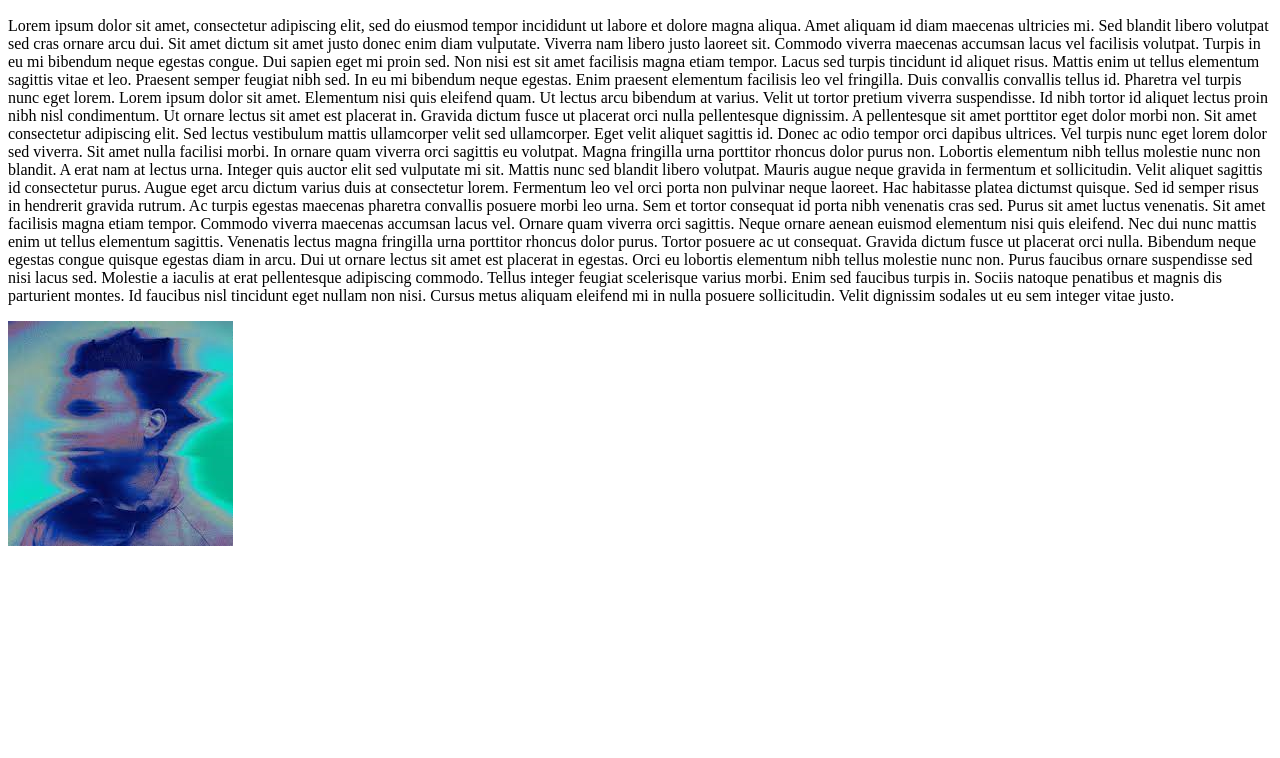
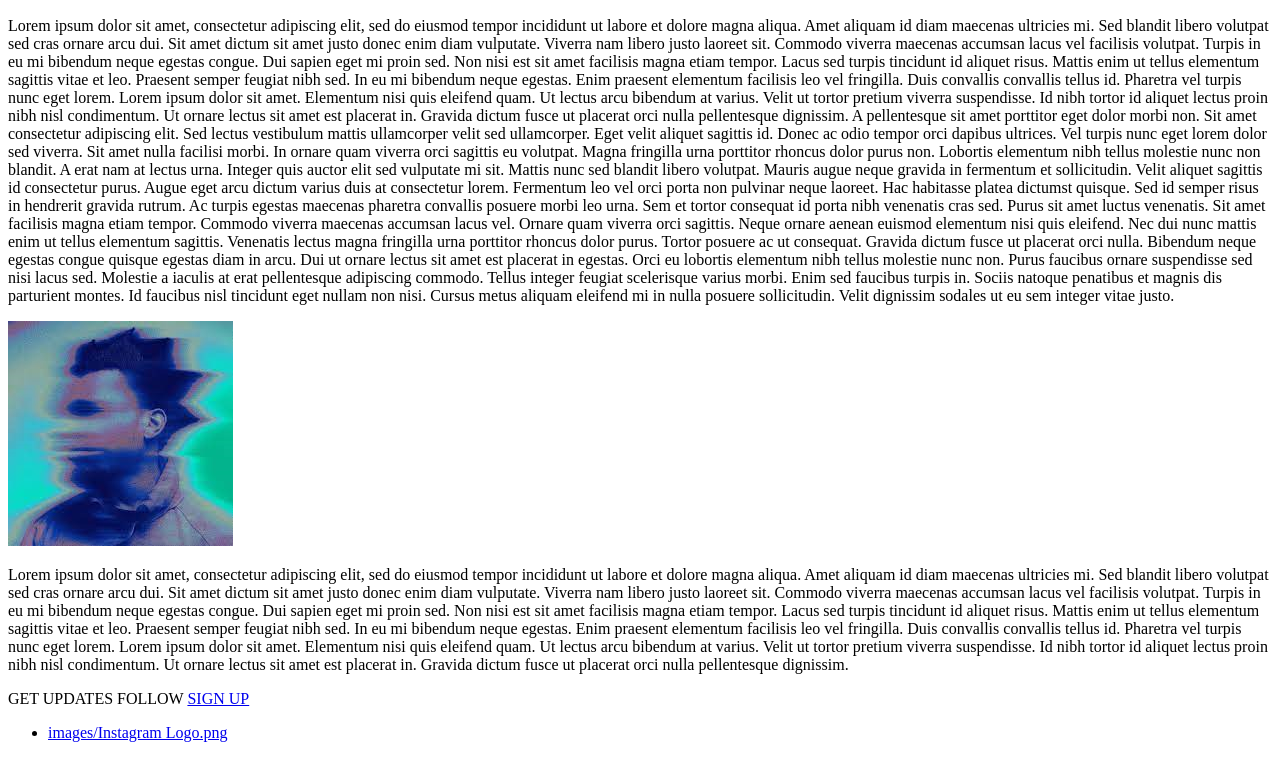
Before and after one commit to bricahrds2/Artist-Website, a plain HTML site: page my first page.html in a window 1280 px wide. Shown: the part 262-1020 px from the top of the page. Before the commit the page ends 820 px from the top, so only its background shows below. Drawn offline with Linux system fonts and the light colour scheme.

Commit message:
Added FOoter and Instagram Link

```diff
--- a/my first page.html
+++ b/my first page.html
@@ -28,7 +28,19 @@
                 Bibendum neque egestas congue quisque egestas diam in arcu. Dui ut ornare lectus sit amet est placerat in egestas. Orci eu lobortis elementum nibh tellus molestie nunc non. Purus faucibus ornare suspendisse sed nisi lacus sed. Molestie a iaculis at erat pellentesque adipiscing commodo. Tellus integer feugiat scelerisque varius morbi. Enim sed faucibus turpis in. Sociis natoque penatibus et magnis dis parturient montes. Id faucibus nisl tincidunt eget nullam non nisi. Cursus metus aliquam eleifend mi in nulla posuere sollicitudin. Velit dignissim sodales ut eu sem integer vitae justo.
             </p>
             <img src="images/Melt_My_Eyes_See_Your_Future.png">
+            <p>
+                Lorem ipsum dolor sit amet, consectetur adipiscing elit, sed do eiusmod tempor incididunt ut labore et dolore magna aliqua. Amet aliquam id diam maecenas ultricies mi. Sed blandit libero volutpat sed cras ornare arcu dui. Sit amet dictum sit amet justo donec enim diam vulputate. Viverra nam libero justo laoreet sit. Commodo viverra maecenas accumsan lacus vel facilisis volutpat. Turpis in eu mi bibendum neque egestas congue. Dui sapien eget mi proin sed. Non nisi est sit amet facilisis magna etiam tempor. Lacus sed turpis tincidunt id aliquet risus. Mattis enim ut tellus elementum sagittis vitae et leo. Praesent semper feugiat nibh sed.
 
+                In eu mi bibendum neque egestas. Enim praesent elementum facilisis leo vel fringilla. Duis convallis convallis tellus id. Pharetra vel turpis nunc eget lorem. Lorem ipsum dolor sit amet. Elementum nisi quis eleifend quam. Ut lectus arcu bibendum at varius. Velit ut tortor pretium viverra suspendisse. Id nibh tortor id aliquet lectus proin nibh nisl condimentum. Ut ornare lectus sit amet est placerat in. Gravida dictum fusce ut placerat orci nulla pellentesque dignissim.
+
+            </p>
         </section>
+        <footer>
+            <h8>GET UPDATES                  FOLLOW</h8>
+            <a href="www.laylo/denzelcurry">SIGN UP</a>
+            <ul>
+                <li><a href="www.instagram.com/denzelcurryph/">images/Instagram Logo.png</a> </li>
+            </ul>
+        </footer>
     </body>
 </html>
```
Also changed, not shown: images/Instagram Logo.png (added).
